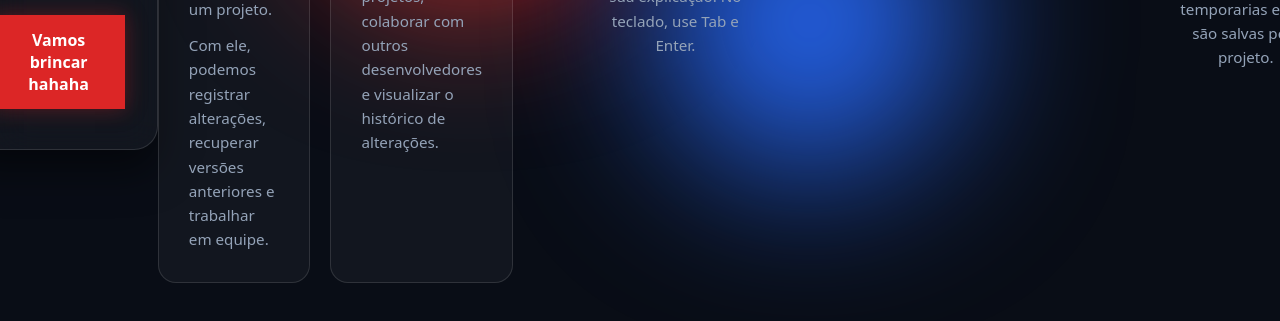
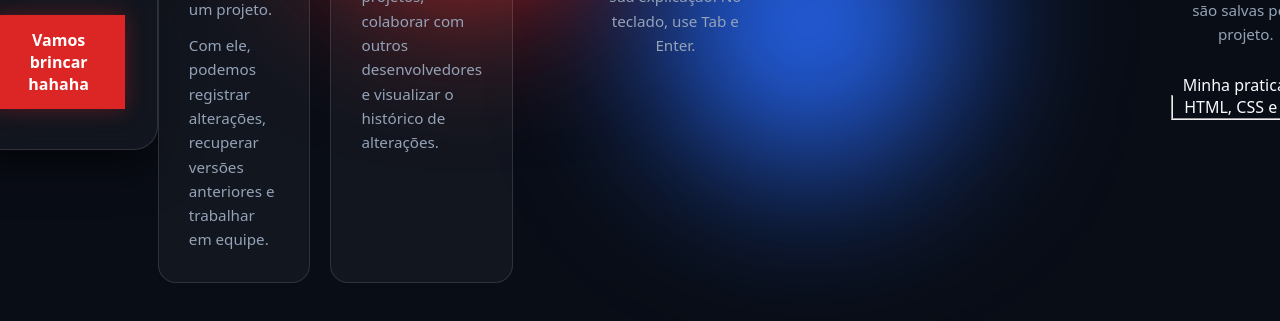
Before and after one commit to isaatoniolo-hue/Isabelle_PA, a plain HTML site: page index.html in a window 1280 px wide. Shown: the part 469-790 px from the top of the page. Drawn offline with Linux system fonts and the light colour scheme.

Commit message:
Adicionei um fieldset e uma legend

```diff
--- a/index.html
+++ b/index.html
@@ -132,6 +132,11 @@
                 projeto.
             </p>
 
+            <!--NOVO: fieldset reúne campos relacionados; legend da um nome ao grupo.-->
+            <fieldset class="checklist">
+                <legend>Minha pratica de HTML, CSS e GIT</legend>
+
+            </fieldset>
         </section>
 </body>
 </html>
```
